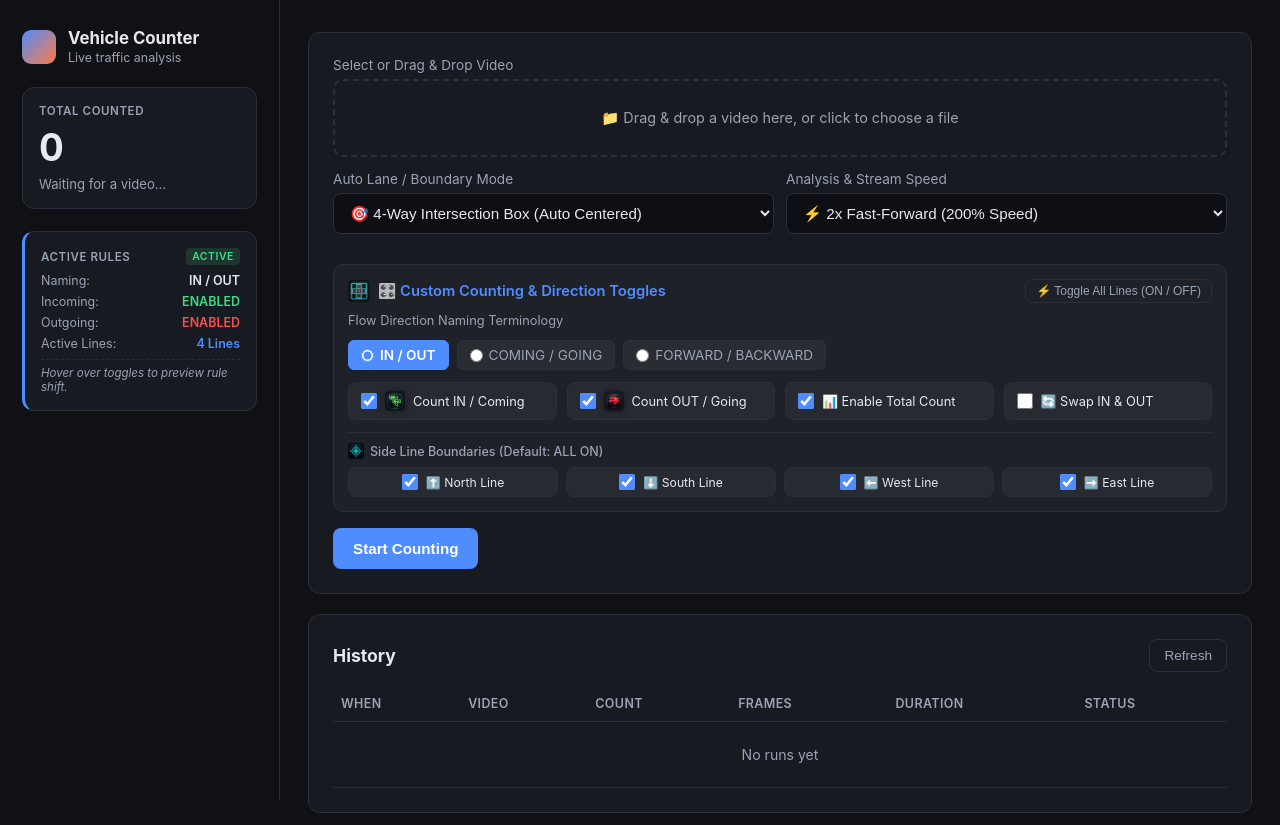
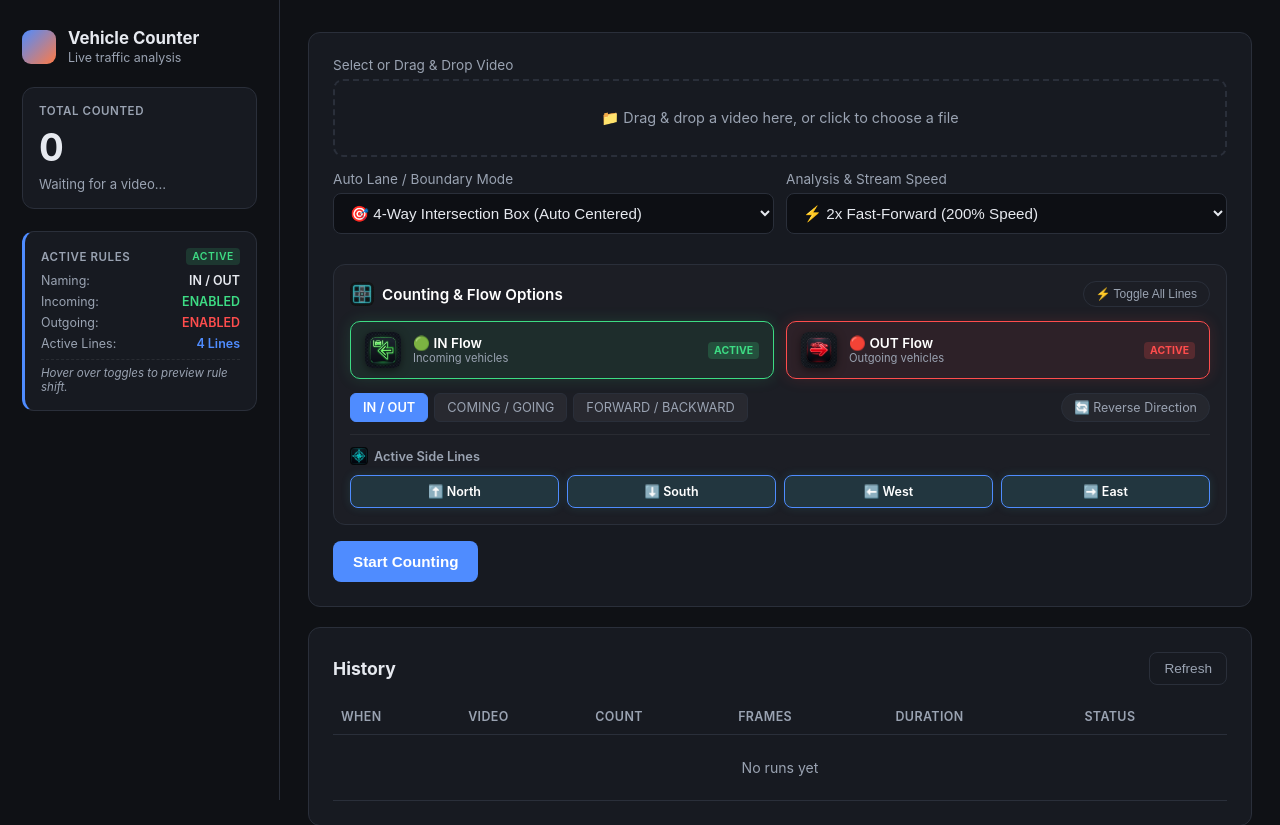
Before and after one commit to Pias009/py_opencv, a Flask app: page / in a window 1280 px wide. Shown: the top 825 px of the page. Run offline with Flask 3, Linux system fonts and the light colour scheme; data that the repository does not hold is empty.

Commit message:
style: redesign option buttons into simple, high-impact visual image cards and direction chips

```diff
--- a/app/static/app.js
+++ b/app/static/app.js
@@ -120,11 +120,15 @@ function updateSidebarRules() {
   if (sideIn && toggleIn) {
     sideIn.textContent = toggleIn.checked ? "ENABLED" : "OFF";
     sideIn.style.color = toggleIn.checked ? "#3ddc84" : "var(--text-dim)";
+    const badgeIn = document.querySelector(".flow-in .card-badge");
+    if (badgeIn) badgeIn.textContent = toggleIn.checked ? "ACTIVE" : "OFF";
   }
 
   if (sideOut && toggleOut) {
     sideOut.textContent = toggleOut.checked ? "ENABLED" : "OFF";
     sideOut.style.color = toggleOut.checked ? "#ff4d4d" : "var(--text-dim)";
+    const badgeOut = document.querySelector(".flow-out .card-badge");
+    if (badgeOut) badgeOut.textContent = toggleOut.checked ? "ACTIVE" : "OFF";
   }
 
   if (sideLines) {
--- a/app/static/style.css
+++ b/app/static/style.css
@@ -326,42 +326,119 @@ button.stop-btn:hover {
   margin: 0;
 }
 
-.custom-toggle {
+.flow-card {
   display: flex;
   align-items: center;
-  gap: 8px;
+  gap: 12px;
+  background: rgba(255, 255, 255, 0.03);
+  border: 1px solid var(--border);
+  padding: 10px 14px;
+  border-radius: 10px;
+  cursor: pointer;
+  transition: all 0.2s cubic-bezier(0.16, 1, 0.3, 1);
+  position: relative;
+  user-select: none;
+}
+.flow-card:hover {
+  transform: translateY(-2px);
+  background: rgba(255, 255, 255, 0.05);
+}
+.flow-card.flow-in:has(input:checked) {
+  border-color: #3ddc84;
+  background: rgba(61, 220, 132, 0.08);
+  box-shadow: 0 0 15px rgba(61, 220, 132, 0.15);
+}
+.flow-card.flow-out:has(input:checked) {
+  border-color: #ff4d4d;
+  background: rgba(255, 77, 77, 0.08);
+  box-shadow: 0 0 15px rgba(255, 77, 77, 0.15);
+}
+.flow-card-img {
+  width: 36px;
+  height: 36px;
+  border-radius: 8px;
+  object-fit: cover;
+  flex-shrink: 0;
+  box-shadow: 0 2px 8px rgba(0, 0, 0, 0.5);
+}
+.flow-card-info {
+  display: flex;
+  flex-direction: column;
+  flex-grow: 1;
+}
+.flow-title {
+  font-size: 0.85rem;
+  font-weight: 600;
+  color: #fff;
+}
+.flow-sub {
+  font-size: 0.7rem;
+  color: var(--text-dim);
+}
+.card-badge {
+  font-size: 0.65rem;
+  padding: 2px 6px;
+  border-radius: 4px;
+  font-weight: 700;
+  background: rgba(255, 255, 255, 0.1);
+  color: var(--text-dim);
+}
+.flow-card.flow-in:has(input:checked) .card-badge {
+  background: rgba(61, 220, 132, 0.2);
+  color: #3ddc84;
+}
+.flow-card.flow-out:has(input:checked) .card-badge {
+  background: rgba(255, 77, 77, 0.2);
+  color: #ff4d4d;
+}
+
+.chip-toggle {
+  display: inline-flex;
+  align-items: center;
+  padding: 6px 12px;
+  border-radius: 20px;
   background: rgba(255, 255, 255, 0.04);
   border: 1px solid var(--border);
-  padding: 8px 12px;
+  font-size: 0.78rem;
+  color: var(--text-dim);
+  cursor: pointer;
+  transition: all 0.15s ease;
+}
+.chip-toggle:hover {
+  border-color: var(--accent);
+  color: #fff;
+}
+.chip-toggle:has(input:checked) {
+  background: rgba(67, 185, 204, 0.15);
+  border-color: var(--accent);
+  color: var(--accent);
+  font-weight: 600;
+}
+
+.side-chip {
+  display: flex;
+  justify-content: center;
+  align-items: center;
+  padding: 8px 10px;
   border-radius: 8px;
-  font-size: 0.8rem;
-  color: var(--text);
+  background: rgba(255, 255, 255, 0.03);
+  border: 1px solid var(--border);
+  font-size: 0.78rem;
+  color: var(--text-dim);
   cursor: pointer;
   transition: all 0.15s ease;
   user-select: none;
 }
-.custom-toggle:hover {
+.side-chip:hover {
   border-color: var(--accent);
+  color: #fff;
 }
-.custom-toggle input {
-  width: 16px;
-  height: 16px;
-  accent-color: var(--accent);
-  margin: 0;
-  cursor: pointer;
-}
-.btn-logo {
-  width: 20px;
-  height: 20px;
-  border-radius: 4px;
-  object-fit: cover;
-  flex-shrink: 0;
-  box-shadow: 0 0 6px rgba(0, 0, 0, 0.4);
-}
-.custom-toggle.side-toggle {
-  padding: 6px 8px;
-  font-size: 0.76rem;
-  justify-content: center;
+.side-chip:has(input:checked) {
+  background: rgba(67, 185, 204, 0.15);
+  border-color: var(--accent);
+  color: #fff;
+  font-weight: 600;
+  box-shadow: 0 0 10px rgba(67, 185, 204, 0.15);
 }
 
 .new-video-btn {
--- a/app/templates/index.html
+++ b/app/templates/index.html
@@ -106,58 +106,64 @@ FINISH: unreviewed and undocumented is unfinished; this build ends with the fini
           </select>
         </div>
       </div>
-      <div class="toggle-section" style="margin-top: 16px; padding: 14px; background: rgba(255,255,255,0.03); border: 1px solid var(--border); border-radius: 10px;">
-        <div style="display: flex; justify-content: space-between; align-items: center; margin-bottom: 10px;">
-          <h3 style="margin: 0; font-size: 0.92rem; color: var(--accent); font-weight: 600; display: flex; align-items: center; gap: 8px;">
-            <img src="/static/img/intersection_box.png" alt="Intersection" style="width: 22px; height: 22px; border-radius: 4px; object-fit: cover;">
-            <span>🎛️ Custom Counting &amp; Direction Toggles</span>
+      <div class="toggle-section" style="margin-top: 16px; padding: 16px; background: rgba(255,255,255,0.02); border: 1px solid var(--border); border-radius: 12px;">
+        <!-- Header -->
+        <div style="display: flex; justify-content: space-between; align-items: center; margin-bottom: 14px;">
+          <h3 style="margin: 0; font-size: 0.95rem; color: #fff; font-weight: 600; display: flex; align-items: center; gap: 8px;">
+            <img src="/static/img/intersection_box.png" alt="Intersection" style="width: 24px; height: 24px; border-radius: 6px; object-fit: cover;">
+            <span>Counting &amp; Flow Options</span>
           </h3>
-          <button id="master-toggle-btn" type="button" class="secondary" style="font-size: 0.75rem; padding: 4px 10px;">⚡ Toggle All Lines (ON / OFF)</button>
+          <button id="master-toggle-btn" type="button" class="secondary" style="font-size: 0.75rem; padding: 5px 12px; border-radius: 20px;">⚡ Toggle All Lines</button>
         </div>
 
-        <div class="field" style="margin-bottom: 12px;">
-          <label style="font-size: 0.8rem; color: var(--text-dim); margin-bottom: 6px; display: block;">Flow Direction Naming Terminology</label>
-          <div class="terminology-group" style="display: flex; gap: 8px;">
-            <label class="radio-chip" data-tip="Labels traffic direction as IN / OUT on all counters"><input type="radio" name="direction_mode" value="IN_OUT" checked> <span>IN / OUT</span></label>
-            <label class="radio-chip" data-tip="Labels traffic direction as Coming / Going on all counters"><input type="radio" name="direction_mode" value="COMING_GOING"> <span>COMING / GOING</span></label>
-            <label class="radio-chip" data-tip="Labels traffic direction as Forward / Backward on all counters"><input type="radio" name="direction_mode" value="FORWARD_BACKWARD"> <span>FORWARD / BACKWARD</span></label>
-          </div>
-        </div>
-
-        <div style="display: grid; grid-template-columns: repeat(auto-fit, minmax(180px, 1fr)); gap: 10px; margin-top: 8px;">
-          <label class="custom-toggle" data-tip="Counts all incoming vehicles entering the road intersection">
-            <input type="checkbox" id="toggle-in" checked>
-            <img src="/static/img/in_flow.png" alt="IN Flow" class="btn-logo">
-            <span class="toggle-label">Count IN / Coming</span>
+        <!-- 2 Big Visual Flow Cards (IN / OUT) -->
+        <div style="display: grid; grid-template-columns: 1fr 1fr; gap: 12px; margin-bottom: 14px;">
+          <label class="flow-card flow-in" data-tip="Counts all incoming vehicles entering the intersection">
+            <input type="checkbox" id="toggle-in" checked hidden>
+            <img src="/static/img/in_flow.png" alt="IN Traffic" class="flow-card-img">
+            <div class="flow-card-info">
+              <span class="flow-title">🟢 IN Flow</span>
+              <span class="flow-sub">Incoming vehicles</span>
+            </div>
+            <span class="card-badge">ACTIVE</span>
           </label>
 
-          <label class="custom-toggle" data-tip="Counts all outgoing vehicles leaving the road intersection">
-            <input type="checkbox" id="toggle-out" checked>
-            <img src="/static/img/out_flow.png" alt="OUT Flow" class="btn-logo">
-            <span class="toggle-label">Count OUT / Going</span>
-          </label>
-
-          <label class="custom-toggle" data-tip="Calculates and displays total overall vehicle count metric">
-            <input type="checkbox" id="toggle-total" checked>
-            <span class="toggle-label">📊 Enable Total Count</span>
-          </label>
-
-          <label class="custom-toggle" data-tip="Flips vector normal to swap incoming and outgoing directions">
-            <input type="checkbox" id="invert-check">
-            <span class="toggle-label">🔄 Swap IN &amp; OUT</span>
+          <label class="flow-card flow-out" data-tip="Counts all outgoing vehicles leaving the intersection">
+            <input type="checkbox" id="toggle-out" checked hidden>
+            <img src="/static/img/out_flow.png" alt="OUT Traffic" class="flow-card-img">
+            <div class="flow-card-info">
+              <span class="flow-title">🔴 OUT Flow</span>
+              <span class="flow-sub">Outgoing vehicles</span>
+            </div>
+            <span class="card-badge">ACTIVE</span>
           </label>
         </div>
 
-        <div style="margin-top: 12px; border-top: 1px solid rgba(255,255,255,0.06); padding-top: 10px;">
-          <div style="display: flex; align-items: center; gap: 6px; margin-bottom: 8px;">
-            <img src="/static/img/compass.png" alt="Compass" style="width: 16px; height: 16px; border-radius: 3px; object-fit: cover;">
-            <span style="font-size: 0.78rem; color: var(--text-dim); font-weight: 500;">Side Line Boundaries (Default: ALL ON)</span>
+        <!-- Naming Terminology & Quick Swaps -->
+        <div style="display: flex; justify-content: space-between; align-items: center; gap: 10px; margin-bottom: 12px; flex-wrap: wrap;">
+          <div class="terminology-group" style="display: flex; gap: 6px;">
+            <label class="radio-chip" data-tip="Labels traffic direction as IN / OUT"><input type="radio" name="direction_mode" value="IN_OUT" checked hidden> <span>IN / OUT</span></label>
+            <label class="radio-chip" data-tip="Labels traffic direction as Coming / Going"><input type="radio" name="direction_mode" value="COMING_GOING" hidden> <span>COMING / GOING</span></label>
+            <label class="radio-chip" data-tip="Labels traffic direction as Forward / Backward"><input type="radio" name="direction_mode" value="FORWARD_BACKWARD" hidden> <span>FORWARD / BACKWARD</span></label>
+          </div>
+
+          <label class="chip-toggle" data-tip="Flips direction normal vector to swap IN and OUT">
+            <input type="checkbox" id="invert-check" hidden>
+            <span>🔄 Reverse Direction</span>
+          </label>
+        </div>
+
+        <!-- Compass Boundary Side Lines -->
+        <div style="border-top: 1px solid rgba(255,255,255,0.06); padding-top: 12px;">
+          <div style="display: flex; align-items: center; gap: 6px; margin-bottom: 10px;">
+            <img src="/static/img/compass.png" alt="Compass" style="width: 18px; height: 18px; border-radius: 4px; object-fit: cover;">
+            <span style="font-size: 0.8rem; color: var(--text-dim); font-weight: 600;">Active Side Lines</span>
           </div>
           <div style="display: grid; grid-template-columns: repeat(4, 1fr); gap: 8px;" id="side-lines-container">
-            <label class="custom-toggle side-toggle" data-tip="Tracks vehicles crossing the top North boundary line"><input type="checkbox" class="line-check" value="North" checked> <span>⬆️ North Line</span></label>
-            <label class="custom-toggle side-toggle" data-tip="Tracks vehicles crossing the bottom South boundary line"><input type="checkbox" class="line-check" value="South" checked> <span>⬇️ South Line</span></label>
-            <label class="custom-toggle side-toggle" data-tip="Tracks vehicles crossing the left West boundary line"><input type="checkbox" class="line-check" value="West" checked> <span>⬅️ West Line</span></label>
-            <label class="custom-toggle side-toggle" data-tip="Tracks vehicles crossing the right East boundary line"><input type="checkbox" class="line-check" value="East" checked> <span>➡️ East Line</span></label>
+            <label class="side-chip" data-tip="Tracks vehicles crossing the top North line"><input type="checkbox" class="line-check" value="North" checked hidden> <span>⬆️ North</span></label>
+            <label class="side-chip" data-tip="Tracks vehicles crossing the bottom South line"><input type="checkbox" class="line-check" value="South" checked hidden> <span>⬇️ South</span></label>
+            <label class="side-chip" data-tip="Tracks vehicles crossing the left West line"><input type="checkbox" class="line-check" value="West" checked hidden> <span>⬅️ West</span></label>
+            <label class="side-chip" data-tip="Tracks vehicles crossing the right East line"><input type="checkbox" class="line-check" value="East" checked hidden> <span>➡️ East</span></label>
           </div>
         </div>
       </div>
```
